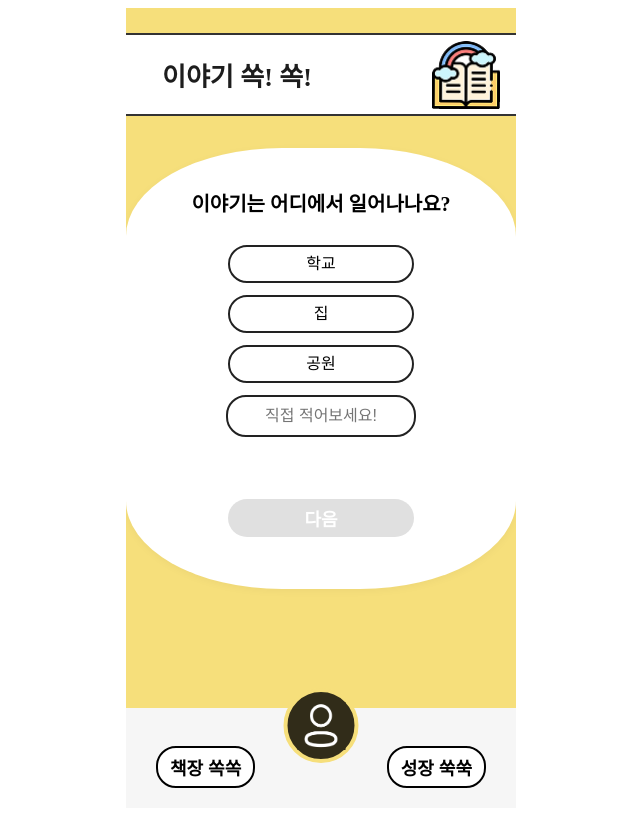
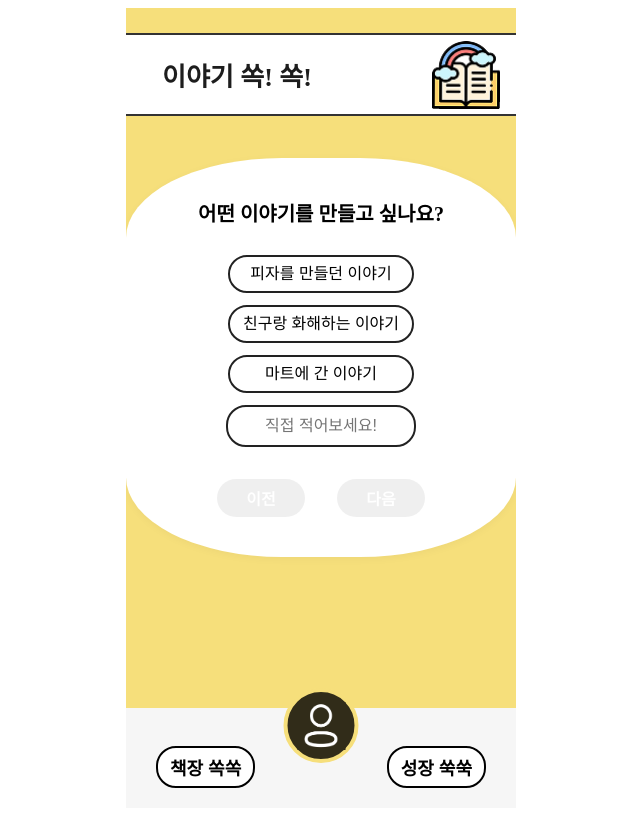
Before and after one commit to sanghuniolsida/frontend, a React (Create React App) app: page /question in a window 1280 px wide. Shown: the whole page, without its empty margins (319-959 px from the left). Built offline with nearby package versions, Linux system fonts and the light colour scheme; a web font is replaced by a local one.

Commit message:
question 버튼 수정 및 옵션 추가

```diff
--- a/src/App.css
+++ b/src/App.css
@@ -10,7 +10,7 @@ body, html {
   width: 100%;
   max-width: 400px;   /* <- 여기 너비 설정 */
   height: 100vh;       /* <- 세로 화면 꽉 차게 */
-  margin: 0 auto;      /* 가운데 정렬 */
+  margin: 0 auto;
   background-color: white;
   box-shadow: 0 0 10px rgba(0, 0, 0, 0.1); /* 화면 테두리 강조용 */
   display: flex;
--- a/src/pages/Home/index.js
+++ b/src/pages/Home/index.js
@@ -81,7 +81,7 @@ function Home() {
 
         {/* 버튼 */}
         <div className="create-button-wrapper">
-          <button className="create-button">동화 생성하기</button>
+          <button className="create-button" onClick={() => navigate('/question')}>동화 생성하기</button>
         </div>
       </div>
     </Main>
--- a/src/pages/Library/index.js
+++ b/src/pages/Library/index.js
@@ -4,7 +4,8 @@ import Main from '../../components/Main';
 import './library.css';
 
 function Library() {
-  const userName = localStorage.getItem('username') || '사용자';
+  const storedName = localStorage.getItem('username') || '사용자';
+  const userName = storedName.startsWith('s') ? '상훈이' : storedName;
 
   return (
     <Main>
--- a/src/pages/QuestionSection/QuestionSection.css
+++ b/src/pages/QuestionSection/QuestionSection.css
@@ -57,23 +57,6 @@
   outline: none;
 }
 
-.next-btn {
-  margin-top: 50px;
-  display: flex;
-  justify-content: center;
-  align-items: center;
-  width: 90%;
-  padding: 12px 0;
-  border-radius: 20px;
-  background: #e0e0e0;
-  color: #fff;
-  font-size: 18px;
-  font-weight: bold;
-  border: none;
-  cursor: not-allowed;
-  text-align: center;
-}
-
 /* Remove wrapper and ellipse classes */
 .question-wrapper,
 .ellipse-top,
@@ -98,8 +81,7 @@
 
 /* Choice Buttons */
 .choice-btn,
-.custom-input,
-.next-btn {
+.custom-input {
   width: 186px;
   height: 38px;
   margin-bottom: 12px;
@@ -130,11 +112,40 @@
   padding: 0;
 }
 
-.next-btn {
+.button-row {
+  display: flex;
+  justify-content: center;
+  gap: 12px;
+  margin-top: 20px;
+}
+
+.prev-btn {
+  width: 88px;
+  height: 38px;
+  border-radius: 40px;
   background: #e0e0e0;
   color: #fff;
+  font-size: 16px;
+  font-weight: bold;
   border: none;
-  font-size: 18px;
+  cursor: pointer;
+  margin-right: 20px;
+}
+
+.next-btn {
+  width: 88px;
+  height: 38px;
+  border-radius: 40px;
+  background: #e0e0e0;
+  color: #fff;
+  font-size: 16px;
   font-weight: bold;
+  border: none;
+  cursor: pointer;
+}
+
+.prev-btn:disabled,
+.next-btn:disabled {
   cursor: not-allowed;
+  opacity: 0.5;
 }
--- a/src/pages/QuestionSection/index.js
+++ b/src/pages/QuestionSection/index.js
@@ -1,19 +1,62 @@
-import React, { useState } from 'react';
+import React, { useState, useEffect } from 'react';
 import { useNavigate } from 'react-router-dom';
 import Main from '../../components/Main';
 import './QuestionSection.css';
 
 const questions = [
-  { title: '이야기는 어디에서 일어나나요?', choices: ['학교', '집', '공원'] },
-  { title: '주인공의 이름은 무엇인가요?', choices: ['토끼', '곰', '고양이'] },
-  { title: '이야기의 분위기는 어떤가요?', choices: ['기쁨', '슬픔', '흥분'] },
+  {
+    title: '어떤 이야기를 만들고 싶나요?',
+    options: [
+      '친구와 놀러 가는 이야기', '동물이 모험하는 이야기', '선물을 찾는 이야기',
+      '마법을 쓰는 이야기', '생일 파티 이야기', '용사와 만나는 이야기',
+      '길을 잃고 돌아오는 이야기', '비 오는 날 이야기', '숨은 보물을 찾는 이야기',
+      '친구랑 화해하는 이야기', '잃어버린 물건 찾는 이야기', '꿈속 세상 이야기',
+      '동물 병원 이야기', '학교에서 있었던 이야기',
+      '미끄럼틀에서 생긴 이야기', '마트에 간 이야기', '피자를 만들던 이야기',
+      '아기 동물을 돌보는 이야기', '소풍 가는 이야기',
+    ]
+  },
+  {
+    title: '이야기는 어디에서 일어나나요?',
+    options: [
+      '우리 집', '학교', '놀이터', '병원', '유치원 교실', '바닷가',
+      '숲속', '하늘 위', '동물원', '장난감 가게', '마트', '꿈나라',
+      '산', '동굴', '과자 마을', '빵집', '수영장', '놀이공원',
+      '마법 나라', '버스 안',
+    ]
+  },
+  {
+    title: '어떤 등장인물이 있나요?',
+    options: [
+      '토끼', '강아지', '고양이', '친구', '선생님', '엄마',
+      '아기 곰', '공주님', '로봇', '돼지', '친구', '오이',
+      '요리사', '고래', '거북이', '별', '구름 요정', '자동차',
+      '도깨비', '기차차',
+    ]
+  }
 ];
 
 function QuestionSectionPage() {
   const [step, setStep] = useState(0);
   const [answers, setAnswers] = useState({});
+  const [shuffledChoices, setShuffledChoices] = useState([]);
   const navigate = useNavigate();
+
   const current = questions[step];
+
+  useEffect(() => {
+    const shuffle = (array) => {
+      const copy = [...array];
+      for (let i = copy.length - 1; i > 0; i--) {
+        const j = Math.floor(Math.random() * (i + 1));
+        [copy[i], copy[j]] = [copy[j], copy[i]];
+      }
+      return copy;
+    };
+
+    const sampled = shuffle(current.options).slice(0, 3);
+    setShuffledChoices(sampled);
+  }, [step]);
 
   const handleChoice = (choice) => {
     setAnswers((prev) => ({ ...prev, [step]: choice }));
@@ -23,7 +66,13 @@ function QuestionSectionPage() {
     if (step < questions.length - 1) {
       setStep(step + 1);
     } else {
-      navigate('/quiz');
+      navigate('/creating');
+    }
+  };
+
+  const handlePrev = () => {
+    if (step > 0) {
+      setStep(step - 1);
     }
   };
 
@@ -32,7 +81,8 @@ function QuestionSectionPage() {
       <div className="question-section">
         <div className="question-box">
           <div className="question-title">{current.title}</div>
-          {current.choices.map((c) => (
+
+          {shuffledChoices.map((c) => (
             <button
               key={c}
               className="choice-btn"
@@ -45,19 +95,30 @@ function QuestionSectionPage() {
               {c}
             </button>
           ))}
+
           <input
             className="custom-input"
             placeholder="직접 적어보세요!"
             value={answers[step] || ''}
             onChange={(e) => handleChoice(e.target.value)}
           />
+
+          <div className="button-row">
+            <button
+              className="prev-btn"
+              onClick={handlePrev}
+              disabled={step === 0}
+            >
+              이전
+            </button>
             <button
               className="next-btn"
-            disabled={answers[step] == null}
               onClick={handleNext}
+              disabled={!answers[step]}
             >
               {step < questions.length - 1 ? '다음' : '완료'}
             </button>
+          </div>
         </div>
       </div>
     </Main>
```
Lines whose indentation alone changed are shown as unchanged.
